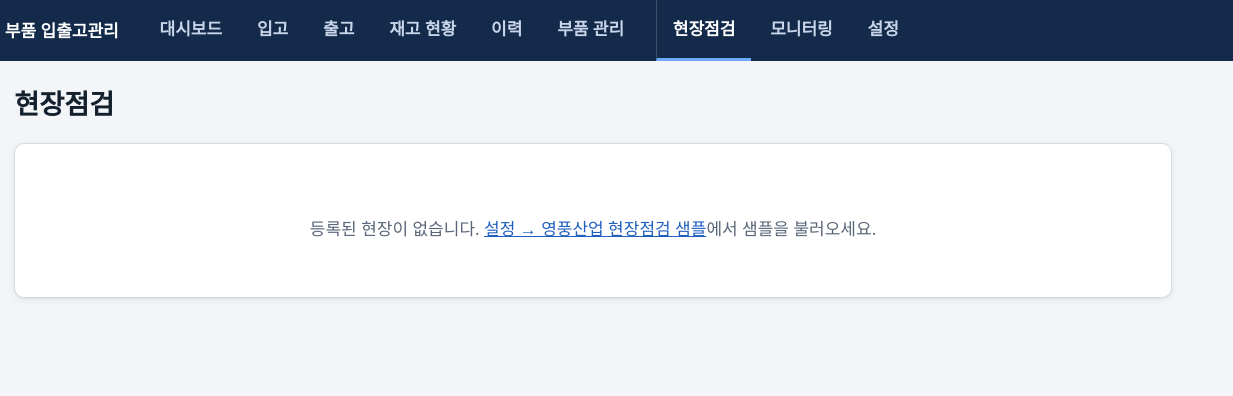
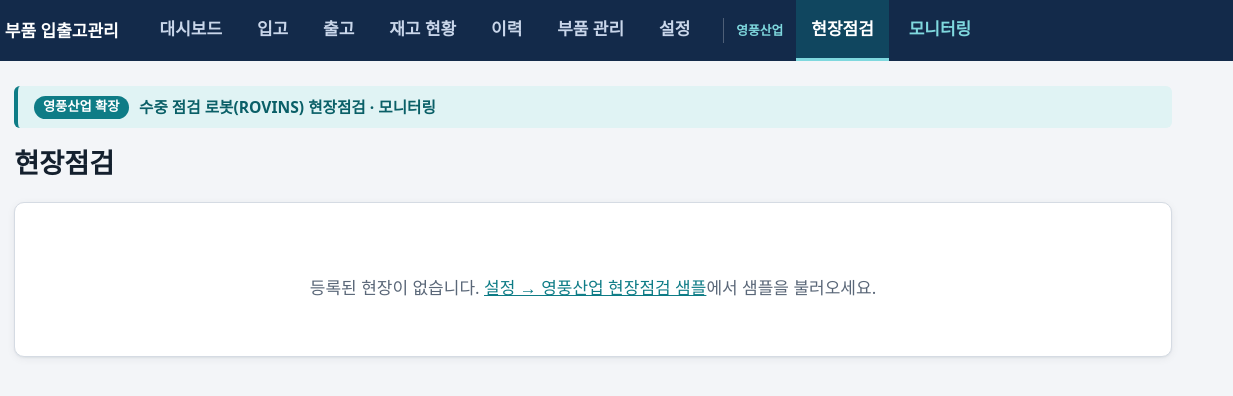
Before and after one commit to cha-ssem/inventory, a website built with Vite: page index.html in a window 1280 px wide. Both pictures are taken after a click on the link "현장점검". Shown: the full height of the page, 47-1280 px from the left. Built offline with nearby package versions, Linux system fonts and the light colour scheme.

Commit message:
feat: 영풍산업 확장 메뉴·화면·부품을 기존 입출고와 구별해서 표시
- 주 메뉴 끝에 "영풍산업" 묶음 이름과 청록색 탭(현장점검·모니터링), 설정은 기존 메뉴 쪽으로 이동
- 확장 화면 맨 위에 "영풍산업 확장" 띠, 그 화면에서는 강조색(버튼·링크)을 청록색으로 (body[data-section])
- 설정 화면의 영풍산업 샘플 칸에 청록색 테두리와 표시
- 재고·부품·이력·대시보드에서 로봇 부품(YP-)에 "영풍" 표시

Co-Authored-By: Claude Opus 5.5 <noreply@anthropic.com>

```diff
--- a/index.html
+++ b/index.html
@@ -27,9 +27,10 @@
         <a href="#/stock" data-route="/stock">재고 현황</a>
         <a href="#/history" data-route="/history">이력</a>
         <a href="#/parts" data-route="/parts">부품 관리</a>
-        <a href="#/inspections" data-route="/inspections" class="nav-group-start">현장점검</a>
-        <a href="#/monitor" data-route="/monitor">모니터링</a>
         <a href="#/settings" data-route="/settings">설정</a>
+        <span class="nav-group-label" aria-hidden="true">영풍산업</span>
+        <a href="#/inspections" data-route="/inspections" class="nav-yp">현장점검</a>
+        <a href="#/monitor" data-route="/monitor" class="nav-yp">모니터링</a>
       </nav>
       <a class="sync-badge" id="sync-badge" href="#/settings" hidden></a>
     </header>
--- a/src/data/youngpoongCatalog.js
+++ b/src/data/youngpoongCatalog.js
@@ -21,7 +21,9 @@ export const SAMPLE_ROBOTS = [
   { robotId: 'RV-06', model: 'V4', name: 'V4 로봇팔 1호기', serial: 'V4-2501', siteId: null },
 ]
 
-// 기존 입출고 데이터에 더하는 로봇 부품 (YP-RV: 모듈, YP-SP: 소모품)
+// 기존 입출고 데이터에 더하는 로봇 부품 (YP-RV: 모듈, YP-SP: 소모품). 화면에서 이 접두어로 영풍산업 부품을 구별한다.
+export const ROBOT_PART_PREFIX = 'YP-'
+
 export const ROBOT_PARTS = [
   { partNo: 'YP-RV-001', name: '추진기 모듈', spec: '수평 4기통용', unit: 'EA', safetyStock: 4, location: 'Y-01-01' },
   { partNo: 'YP-RV-002', name: 'LED 조명 모듈', spec: '3000lm 방수', unit: 'EA', safetyStock: 4, location: 'Y-01-02' },
--- a/src/main.js
+++ b/src/main.js
@@ -35,6 +35,9 @@ const routes = {
 }
 
 const NAV_PARENT = { '/labels': '/parts', '/inbound-ocr': '/inbound', '/inspection': '/inspections' }
+
+// 영풍산업 확장 화면: 강조 색을 바꿔 기존 입출고 화면과 구별한다 (styles/inspection.css)
+const YOUNGPOONG_ROUTES = new Set(['/inspections', '/inspection', '/monitor'])
 
 const parseHash = () => {
   const [path, search = ''] = (window.location.hash.slice(1) || '/').split('?')
@@ -85,6 +88,7 @@ const start = () => {
     const view = document.createElement('div')
     app.replaceChildren(view)
     highlightNav(path)
+    document.body.dataset.section = YOUNGPOONG_ROUTES.has(path) ? 'youngpoong' : 'inventory'
     try {
       cleanup = routes[path](view, { store, inspection, sync, query, navigate }) || null
     } catch (error) {
--- a/src/styles/inspection.css
+++ b/src/styles/inspection.css
@@ -1,9 +1,83 @@
 /* 현장점검 (영풍산업) */
 
-/* 주 메뉴에서 점검 탭 묶음을 입출고 탭과 구분한다 */
-.app-nav a.nav-group-start {
+/* ── 영풍산업 확장 기능 구별 ──
+   청록색을 확장 기능 전용 강조색으로 쓴다. 확장 화면에서는 버튼·링크 등 기본 강조색(--primary)도 청록색으로 바뀐다. */
+:root {
+  --yp: #0e7c86;
+  --yp-strong: #0a5f67;
+  --yp-soft: #e0f3f4;
+  --yp-nav: #7fd8de;
+}
+
+body[data-section='youngpoong'] {
+  --primary: var(--yp);
+  --primary-strong: var(--yp-strong);
+  --primary-soft: var(--yp-soft);
+}
+
+/* 주 메뉴: "영풍산업" 묶음 이름과 청록색 탭 */
+.app-nav .nav-group-label {
+  align-self: center;
   margin-left: 0.75rem;
-  border-left: 1px solid rgb(255 255 255 / 18%);
+  padding: 0.15rem 0.5rem 0.15rem 0.75rem;
+  border-left: 1px solid rgb(255 255 255 / 25%);
+  color: var(--yp-nav);
+  font-size: 0.75rem;
+  font-weight: 700;
+  white-space: nowrap;
+}
+
+.app-nav a.nav-yp {
+  color: var(--yp-nav);
+}
+
+.app-nav a.nav-yp:hover {
+  color: #fff;
+}
+
+.app-nav a.nav-yp.active {
+  color: #fff;
+  border-bottom-color: var(--yp-nav);
+  background: rgb(14 124 134 / 35%);
+}
+
+/* 확장 화면 맨 위 띠 */
+.section-banner {
+  display: flex;
+  align-items: center;
+  gap: 0.6rem;
+  margin: 0 0 1rem;
+  padding: 0.55rem 0.9rem;
+  border-left: 4px solid var(--yp);
+  border-radius: 6px;
+  background: var(--yp-soft);
+  color: var(--yp-strong);
+  font-weight: 600;
+  font-size: 0.92rem;
+}
+
+.section-tag {
+  display: inline-block;
+  padding: 0.1rem 0.55rem;
+  border-radius: 999px;
+  background: var(--yp);
+  color: #fff;
+  font-size: 0.78rem;
+  font-weight: 700;
+  white-space: nowrap;
+}
+
+.section-tag-sm {
+  padding: 0 0.4rem;
+  font-family: var(--font);
+  font-size: 0.7rem;
+  vertical-align: 1px;
+}
+
+/* 설정 화면의 영풍산업 샘플 칸 */
+.yp-panel {
+  border-color: var(--yp);
+  border-left: 4px solid var(--yp);
 }
 
 /* 상태 배지 */
@@ -150,7 +224,7 @@ ul.plain {
     margin-bottom: 0.5rem;
   }
 
-  .app-nav a.nav-group-start {
+  .app-nav .nav-group-label {
     margin-left: 0.25rem;
   }
 }
--- a/src/ui/components/inspectionSamplePanel.js
+++ b/src/ui/components/inspectionSamplePanel.js
@@ -1,6 +1,7 @@
 import { generateRobotStock } from '../../data/inspectionSample.js'
 import { formatNumber, html, qs, setHtml } from '../dom.js'
 import { confirmDialog, notifyResult } from '../feedback.js'
+import { sectionTag } from '../inspectionFormat.js'
 
 const summary = ({ sites, robots, events }) => {
   const requests = new Set(events.map((e) => e.requestId)).size
@@ -11,7 +12,7 @@ const summary = ({ sites, robots, events }) => {
 export const mountInspectionSamplePanel = (slot, { store, inspection, connected }) => {
   setHtml(
     slot,
-    html`<div class="panel-head"><h2>영풍산업 현장점검 샘플</h2></div>
+    html`<div class="panel-head"><h2>영풍산업 현장점검 샘플</h2>${sectionTag()}</div>
       <p>
         수중 점검 로봇(ROVINS) 현장 8곳, 로봇 6대, 최근 2주 점검 기록을 불러옵니다. 로봇 부품 13종과 그 재고는 지금 입출고 데이터에
         <strong>더하기만</strong> 합니다 (이미 있는 부품은 그대로).
--- a/src/ui/components/txTable.js
+++ b/src/ui/components/txTable.js
@@ -1,6 +1,7 @@
 import { formatDateTime } from '../../domain/dates.js'
 import { TX_LABELS } from '../../domain/transactions.js'
 import { formatNumber, html } from '../dom.js'
+import { partNoLabel } from '../partTag.js'
 
 export const typeBadge = (type) => html`<span class="badge badge-${type}">${TX_LABELS[type] || type}</span>`
 
@@ -14,7 +15,7 @@ const rowHtml = (row, showCancel) => html`
   <tr class="${row.cancelled ? 'is-cancelled' : ''}">
     <td>${formatDateTime(row.createdAt)}</td>
     <td>${typeBadge(row.type)}</td>
-    <td class="mono">${row.partNo}</td>
+    <td class="mono">${partNoLabel(row.partNo)}</td>
     <td>${row.partName}</td>
     <td class="num qty">${formatNumber(row.qty)}</td>
     <td>${row.partner}</td>
--- a/src/ui/inspectionFormat.js
+++ b/src/ui/inspectionFormat.js
@@ -2,6 +2,12 @@ import { PRIORITIES, RESULTS, ROBOT_MODELS, SECTORS, SOURCES, STATUSES } from '.
 import { html } from './dom.js'
 
 const INSPECTOR_KEY = 'samkwang-inventory:inspector'
+
+// 영풍산업 확장 기능 화면 맨 위에 붙여 기존 입출고 화면과 구별한다
+export const sectionBanner = () =>
+  html`<p class="section-banner" data-testid="section-banner"><span class="section-tag">영풍산업 확장</span> 수중 점검 로봇(ROVINS) 현장점검 · 모니터링</p>`
+
+export const sectionTag = () => html`<span class="section-tag">영풍산업 확장</span>`
 
 export const statusBadge = (status) => html`<span class="badge badge-st-${status}">${STATUSES[status] ?? status}</span>`
 
--- /dev/null
+++ b/src/ui/partTag.js
@@ -0,0 +1,6 @@
+import { ROBOT_PART_PREFIX } from '../data/youngpoongCatalog.js'
+import { html } from './dom.js'
+
+// 입출고 화면에서 영풍산업 확장으로 더한 로봇 부품(YP-)에 표시를 붙인다
+export const partNoLabel = (partNo) =>
+  String(partNo).startsWith(ROBOT_PART_PREFIX) ? html`${partNo} <span class="section-tag section-tag-sm" title="영풍산업 로봇 부품">영풍</span>` : partNo
--- a/src/ui/views/dashboard.js
+++ b/src/ui/views/dashboard.js
@@ -4,6 +4,7 @@ import { dashboardStats, recentTransactions } from '../../domain/stats.js'
 import { buildStockRows } from '../../domain/stock.js'
 import { formatNumber, html, setHtml } from '../dom.js'
 import { txTable } from '../components/txTable.js'
+import { partNoLabel } from '../partTag.js'
 
 const CHART_DAYS = 7
 const LOW_LIST_LIMIT = 8
@@ -26,7 +27,7 @@ const lowStockList = (rows) => {
       <tbody>
         ${low.slice(0, LOW_LIST_LIMIT).map(
           (r) => html`<tr class="is-low">
-            <td class="mono">${r.partNo}</td>
+            <td class="mono">${partNoLabel(r.partNo)}</td>
             <td>${r.name}</td>
             <td class="num stock">${formatNumber(r.stock)}</td>
             <td class="num">${formatNumber(r.safetyStock)}</td>
--- a/src/ui/views/inspectionDetail.js
+++ b/src/ui/views/inspectionDetail.js
@@ -6,7 +6,7 @@ import { formatNumber, html, setHtml } from '../dom.js'
 import { notifyResult, toast } from '../feedback.js'
 import { openCompleteForm } from '../components/completeForm.js'
 import { openAssignForm, openCancelForm, openStartForm } from '../components/inspectionForms.js'
-import { priorityBadge, resultBadge, robotLabel, siteLabel, sourceLabel, statusBadge } from '../inspectionFormat.js'
+import { priorityBadge, resultBadge, robotLabel, sectionBanner, siteLabel, sourceLabel, statusBadge } from '../inspectionFormat.js'
 
 const ACTION_BUTTONS = {
   ASSIGN: { label: '담당자 배정', kind: 'btn-primary' },
@@ -67,7 +67,7 @@ const historyView = (request) => html`<section class="panel">
   </ol>
 </section>`
 
-const detailView = (request, { sites, robots }, store) => html`<div class="page-head">
+const detailView = (request, { sites, robots }, store) => html`${sectionBanner()}<div class="page-head">
     <h1>${request.title}</h1>
     <div class="actions">
       ${availableActions(request.status).map((type) => html`<button type="button" class="btn ${ACTION_BUTTONS[type].kind}" data-flow="${type}">${ACTION_BUTTONS[type].label}</button>`)}
@@ -104,7 +104,7 @@ export const renderInspectionDetail = (container, { store, inspection, query })
   const draw = () => {
     const request = inspection.getRequest(requestId)
     if (!request) {
-      setHtml(container, html`<div class="page-head"><h1>현장점검</h1></div><section class="panel"><div class="empty">점검 요청을 찾을 수 없습니다. <a href="#/inspections">목록으로</a></div></section>`)
+      setHtml(container, html`${sectionBanner()}<div class="page-head"><h1>현장점검</h1></div><section class="panel"><div class="empty">점검 요청을 찾을 수 없습니다. <a href="#/inspections">목록으로</a></div></section>`)
       return
     }
     setHtml(container, detailView(request, inspection.getState(), store))
--- a/src/ui/views/inspectionsView.js
+++ b/src/ui/views/inspectionsView.js
@@ -3,7 +3,7 @@ import { isOpenStatus } from '../../domain/inspection/flow.js'
 import { STATUSES } from '../../domain/inspection/constants.js'
 import { formValues, formatNumber, html, qs, setHtml } from '../dom.js'
 import { openRequestForm } from '../components/inspectionForms.js'
-import { option, priorityBadge, sourceLabel, statusBadge } from '../inspectionFormat.js'
+import { option, priorityBadge, sectionBanner, sourceLabel, statusBadge } from '../inspectionFormat.js'
 
 const statCard = (label, value, kind, testId) => html`<div class="stat-card ${kind}" data-testid="${testId}">
   <div class="label">${label}</div>
@@ -58,7 +58,7 @@ export const renderInspections = (container, { inspection, query, navigate }) =>
   const initialStatus = query.get('status') || 'open'
   setHtml(
     container,
-    html`<div class="page-head">
+    html`${sectionBanner()}<div class="page-head">
         <h1>현장점검</h1>
         <div class="actions"><button type="button" class="btn btn-primary" data-action="new">점검 요청 등록</button></div>
       </div>
--- a/src/ui/views/monitorView.js
+++ b/src/ui/views/monitorView.js
@@ -6,7 +6,7 @@ import { html, qs, setHtml } from '../dom.js'
 import { toast } from '../feedback.js'
 import { robotCard, updateRobotCard } from '../components/monitorCards.js'
 import { mountLogUpload } from '../components/logUpload.js'
-import { priorityBadge } from '../inspectionFormat.js'
+import { priorityBadge, sectionBanner } from '../inspectionFormat.js'
 
 const TICK_MS = 1000
 const FEED_LIMIT = 8
@@ -39,7 +39,7 @@ export const renderMonitor = (container, { inspection, store }) => {
 
   setHtml(
     container,
-    html`<div class="page-head">
+    html`${sectionBanner()}<div class="page-head">
         <h1>센서 모니터링</h1>
         <div class="actions">
           <label class="check"><input type="checkbox" data-auto checked /> 기준을 넘으면 점검 요청 자동 생성</label>
--- a/src/ui/views/partsView.js
+++ b/src/ui/views/partsView.js
@@ -4,6 +4,7 @@ import { downloadFile, formatNumber, html, qs, qsa, readFileAsText, setHtml } fr
 import { confirmDialog, notifyResult, openModal, toast } from '../feedback.js'
 import { openPartForm } from '../components/partForm.js'
 import { labelsPath } from './labelsView.js'
+import { partNoLabel } from '../partTag.js'
 
 const MAX_CSV_BYTES = 2 * 1024 * 1024
 
@@ -22,7 +23,7 @@ const partsTable = (rows, selected) =>
             ${rows.map(
               (r) => html`<tr class="${r.active === false ? 'is-inactive' : ''}">
                 <td><input type="checkbox" data-select="${r.partNo}" aria-label="${r.partNo} 선택" ${selected.has(r.partNo) ? 'checked' : ''} /></td>
-                <td class="mono">${r.partNo}</td>
+                <td class="mono">${partNoLabel(r.partNo)}</td>
                 <td>${r.name}</td>
                 <td>${r.spec}</td>
                 <td>${r.unit}</td>
--- a/src/ui/views/settingsView.js
+++ b/src/ui/views/settingsView.js
@@ -37,7 +37,7 @@ export const renderSettings = (container, { store, inspection, sync }) => {
             <button type="button" class="btn btn-danger" data-action="reset">전체 초기화</button>
           </div>
         </section>
-        <section class="panel inspection-sample-slot"></section>
+        <section class="panel inspection-sample-slot yp-panel"></section>
         <section class="panel">
           <div class="panel-head"><h2>백업과 복원</h2></div>
           <p>모든 데이터를 JSON 파일로 내려받거나, 내려받은 파일로 되돌립니다.</p>
--- a/src/ui/views/stockView.js
+++ b/src/ui/views/stockView.js
@@ -3,6 +3,7 @@ import { toDateKey } from '../../domain/dates.js'
 import { buildStockRows, searchStockRows } from '../../domain/stock.js'
 import { downloadFile, formatNumber, html, qs, setHtml } from '../dom.js'
 import { toast } from '../feedback.js'
+import { partNoLabel } from '../partTag.js'
 
 const statusBadge = (row) => {
   if (row.active === false) return html`<span class="badge">사용 중지</span>`
@@ -25,7 +26,7 @@ const stockTable = (rows) =>
           <tbody>
             ${rows.map(
               (r) => html`<tr class="${rowClass(r)}" data-part-no="${r.partNo}">
-                <td class="mono">${r.partNo}</td>
+                <td class="mono">${partNoLabel(r.partNo)}</td>
                 <td>${r.name}</td>
                 <td>${r.spec}</td>
                 <td>${r.location}</td>
```
Also changed, not shown: e2e/inspection.spec.js (+18 -0 lines).
